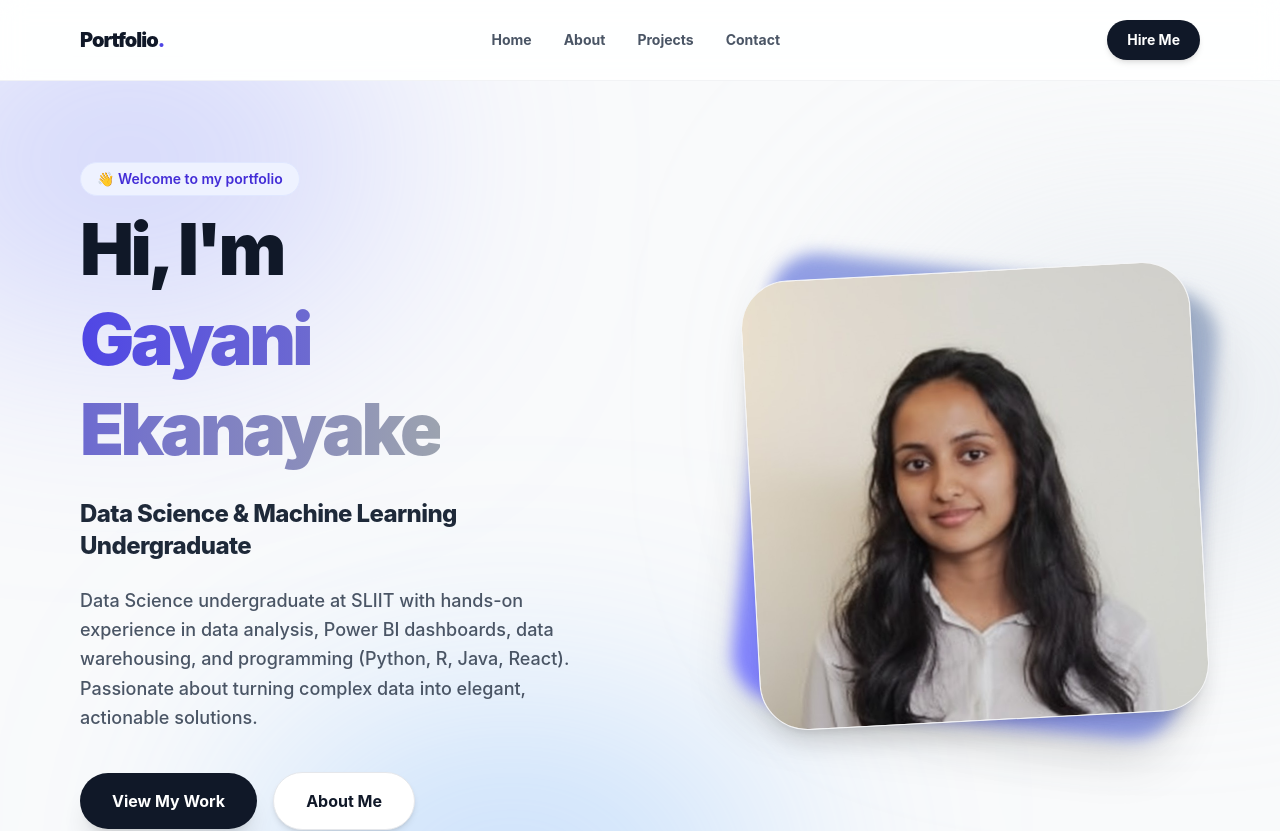
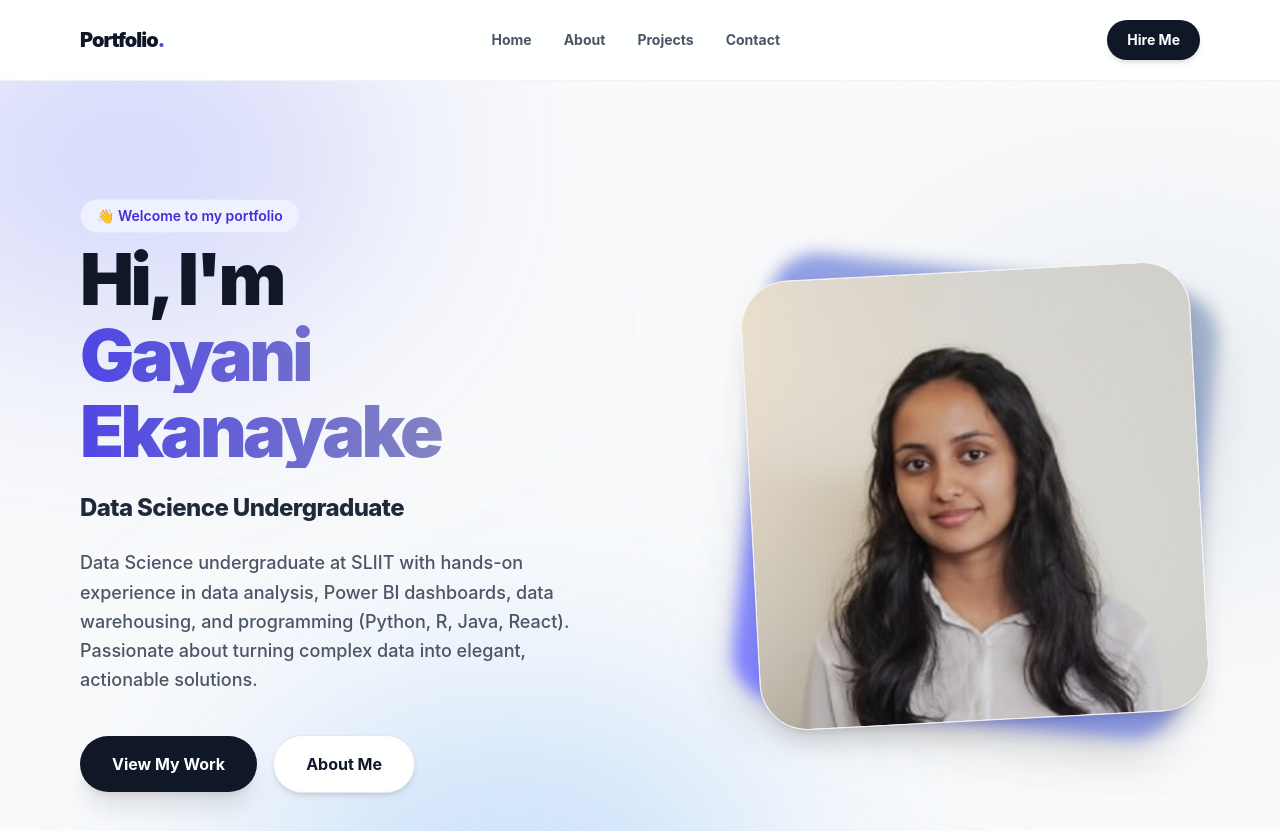
Before and after one commit to gayanieka/my-portfolio, a React (Vite) app: page / in a window 1280 px wide. Shown: the top 831 px of the page. Built offline with nearby package versions, Linux system fonts and the light colour scheme.

Commit message:
style: update Footer and Hero components for improved aesthetics and readability; refine project description in Projects component

```diff
--- a/src/components/Footer.jsx
+++ b/src/components/Footer.jsx
@@ -2,7 +2,7 @@ import React from 'react';
 
 const Footer = () => {
   return (
-    <footer id="contact" className="bg-gray-900 text-white py-20 border-t border-gray-800">
+    <footer id="contact" className="bg-gray-50 text-gray-900 py-20 border-t border-gray-200">
       <div className="max-w-7xl mx-auto px-6 md:px-20">
         <div className="flex flex-col md:flex-row justify-between items-center gap-10">
 
@@ -10,30 +10,30 @@ const Footer = () => {
             <h2 className="text-3xl font-black tracking-tighter">
               Let's work <span className="text-primary">together.</span>
             </h2>
-            <p className="text-gray-400 max-w-sm">
+            <p className="text-gray-600 max-w-sm">
               Seeking Data Science & Machine Learning internships. Let's connect!
             </p>
           </div>
 
           <div className="flex flex-wrap gap-4 justify-center md:justify-start">
-            <a href="mailto:gayaniekanayake00@gmail.com" className="px-6 py-3 bg-white text-gray-900 font-bold rounded-full hover:bg-gray-200 transition-colors">
+            <a href="mailto:gayaniekanayake00@gmail.com" className="px-6 py-3 bg-gray-900 text-white font-bold rounded-full hover:bg-gray-800 transition-colors">
               Say Hello
             </a>
             <a href="https://www.linkedin.com/in/gayani-ekanayake-75249454/" target="_blank" rel="noreferrer" className="px-6 py-3 bg-indigo-600 text-white font-bold rounded-full hover:bg-indigo-700 transition-colors">
               LinkedIn
             </a>
-            <a href="https://github.com/gayanieka" target="_blank" rel="noreferrer" className="px-6 py-3 bg-gray-800 text-white font-bold rounded-full border border-gray-700 hover:bg-gray-700 transition-colors">
+            <a href="https://github.com/gayanieka" target="_blank" rel="noreferrer" className="px-6 py-3 bg-white text-gray-900 font-bold rounded-full border border-gray-200 hover:bg-gray-50 transition-colors">
               GitHub
             </a>
           </div>
 
         </div>
 
-        <div className="mt-20 pt-8 border-t border-gray-800 flex flex-col md:flex-row justify-between items-center text-sm text-gray-500 gap-4">
+        <div className="mt-20 pt-8 border-t border-gray-200 flex flex-col md:flex-row justify-between items-center text-sm text-gray-500 gap-4">
           <p>&copy; {new Date().getFullYear()} Gayani Ekanayake. All rights reserved.</p>
           <div className="flex gap-6">
-            <a href="https://www.linkedin.com/in/gayani-ekanayake-75249454/" target="_blank" rel="noreferrer" className="hover:text-white transition-colors">LinkedIn</a>
-            <a href="https://github.com/gayanieka" target="_blank" rel="noreferrer" className="hover:text-white transition-colors">GitHub</a>
+            <a href="https://www.linkedin.com/in/gayani-ekanayake-75249454/" target="_blank" rel="noreferrer" className="hover:text-gray-900 transition-colors">LinkedIn</a>
+            <a href="https://github.com/gayanieka" target="_blank" rel="noreferrer" className="hover:text-gray-900 transition-colors">GitHub</a>
           </div>
         </div>
       </div>
--- a/src/components/Hero.jsx
+++ b/src/components/Hero.jsx
@@ -17,13 +17,14 @@ const Hero = () => {
             👋 Welcome to my portfolio
           </div>
 
-          <h1 className="text-5xl md:text-7xl font-black text-gray-900 leading-tight tracking-tighter">
-            Hi, I'm <br className="hidden md:block" />
-            <span className="text-gradient">Gayani Ekanayake</span>
+          <h1 className="text-5xl sm:text-6xl md:text-7xl font-black text-gray-900 leading-[1.05] tracking-tighter break-words">
+            Hi, I'm
+            <span className="block text-gradient">Gayani</span>
+            <span className="block text-gradient">Ekanayake</span>
           </h1>
 
           <p className="text-xl md:text-2xl font-extrabold text-gray-800 tracking-tight">
-            Data Science & Machine Learning Undergraduate
+            Data Science Undergraduate
           </p>
 
           <p className="text-lg text-gray-600 max-w-2xl leading-relaxed font-medium mx-auto md:mx-0">
--- a/src/components/Projects.jsx
+++ b/src/components/Projects.jsx
@@ -49,7 +49,7 @@ const projectsData = [
   {
     title: "Computer Retail Management System",
     category: "Full Stack Development",
-    description: "Built a MERN-stack e-commerce and retail management platform to streamline retail workflows, manage backend staff tracking, integrate secure RBAC login workflows, and support administrative report generation.",
+    description: "Built a MERN-stack e-commerce + retail management platform with secure RBAC login, staff tracking, and admin reporting.",
     tech: ["MongoDB", "Express.js", "React.js", "Node.js", "REST API"],
     image: "./project6.jpg",
     github: "https://github.com/gayanieka/website-project-1.git",
```
